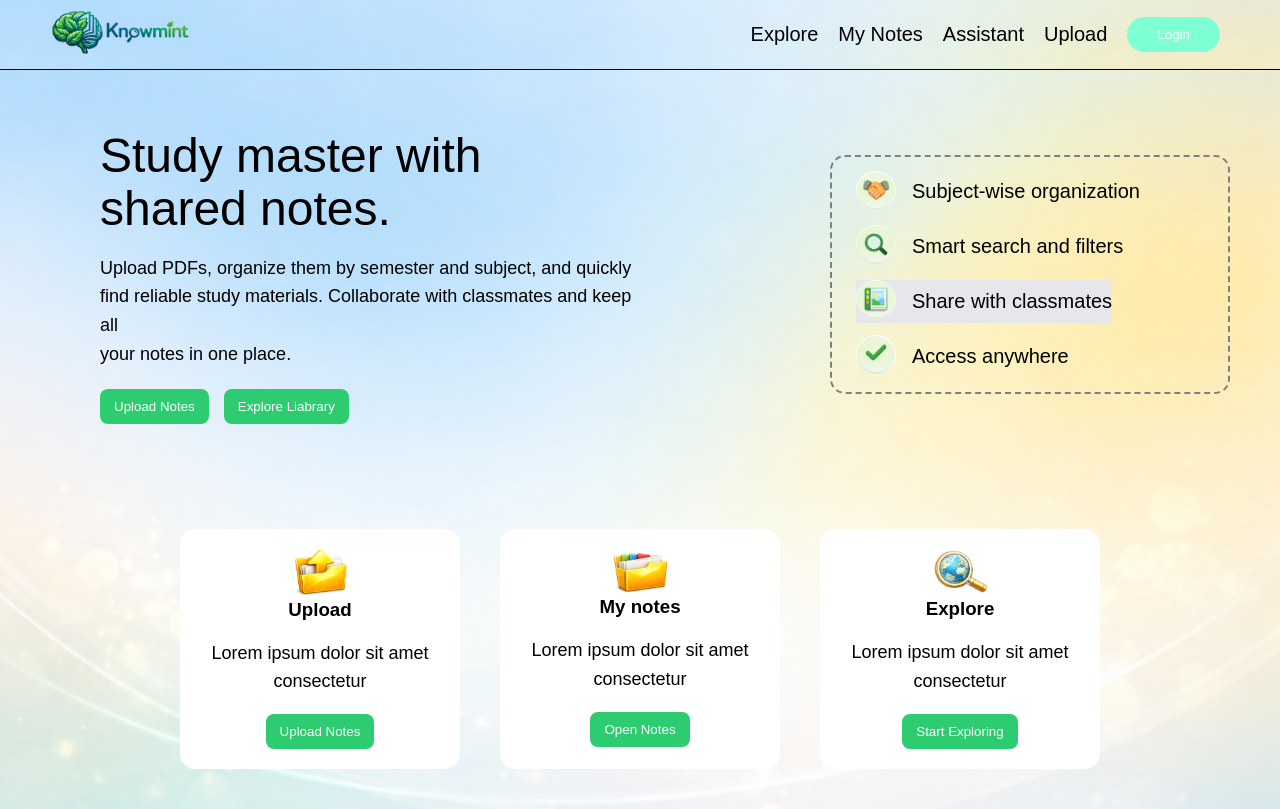
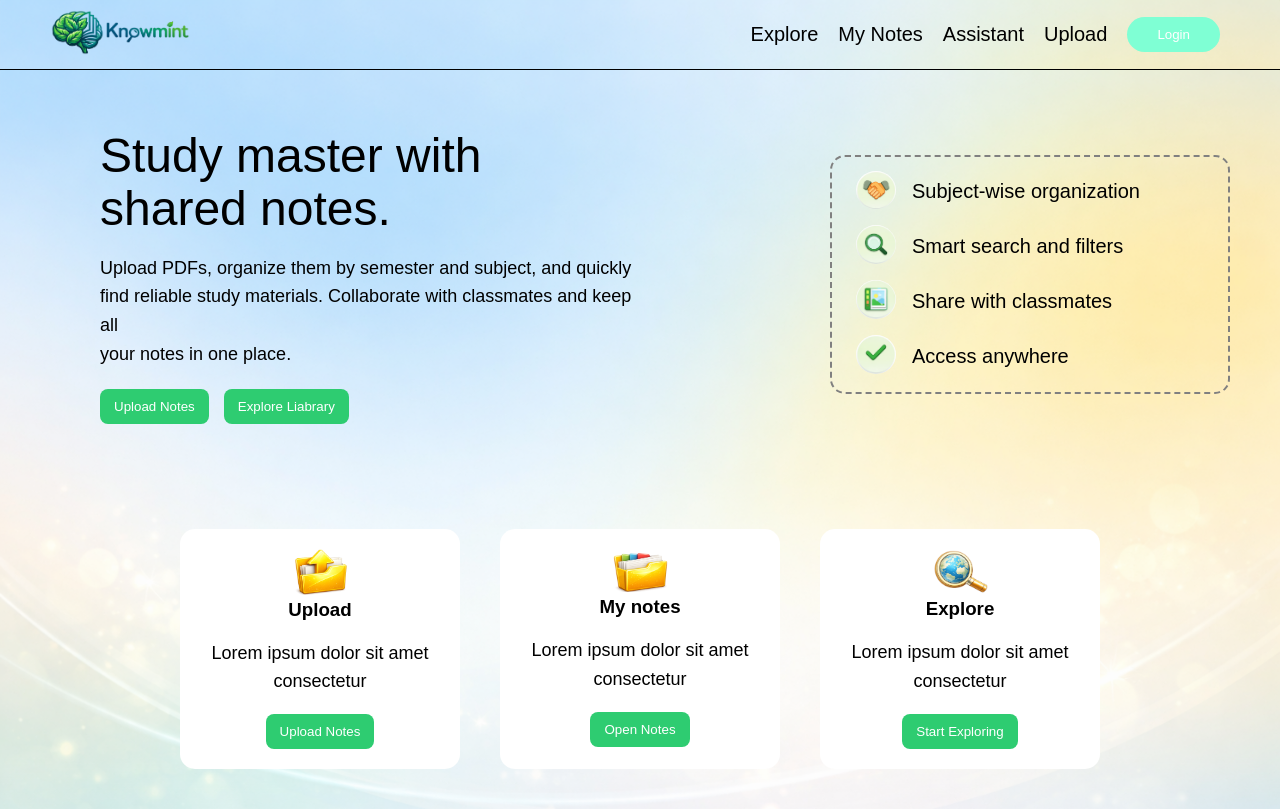
Before and after one commit to manunaik128/KnowMint, a React app in the folder Frontend/: page / in a window 1280 px wide. Built offline with nearby package versions, Linux system fonts and the light colour scheme; no server answers; the HTML template or start-up script is replaced by a standard one.

Commit message:
committed chnaages

```diff
--- a/Frontend/src/pages/Home.jsx
+++ b/Frontend/src/pages/Home.jsx
@@ -53,7 +53,7 @@ const Home = () => {
                   <span id="icon-details">Smart search and filters</span>
                 </div>
               </div>
-              <div className="share">
+              <div className="share-text">
                 <div className="text-icon">
                   <img src={Access} alt="" />
                 </div>
--- a/Frontend/src/pages/Upload.jsx
+++ b/Frontend/src/pages/Upload.jsx
@@ -199,6 +199,7 @@ const UploadNotes = () => {
                   <option>PHP</option>
                   <option>Artificial Intelligence</option>
                   <option>FDS</option>
+                  <option>CS</option>
                 </select>
               </div>
 
@@ -211,7 +212,11 @@ const UploadNotes = () => {
                   <option value="">Branch</option>
                   <option>BCA</option>
                   <option>BSC</option>
-                  <option>CS</option>
+                  <option>BBA</option>
+                  <option>B.COM</option>
+                  <option>CS IT</option>
+
+
                 </select>
               </div>
 
--- a/Frontend/src/styles/Home.css
+++ b/Frontend/src/styles/Home.css
@@ -86,8 +86,9 @@
 
 .subjects,
 .search,
-.share,
+.share-text,
 .access {
+  /* background-color: gray; */
   display: flex;
   gap: 16px;
   align-items: center;
```
